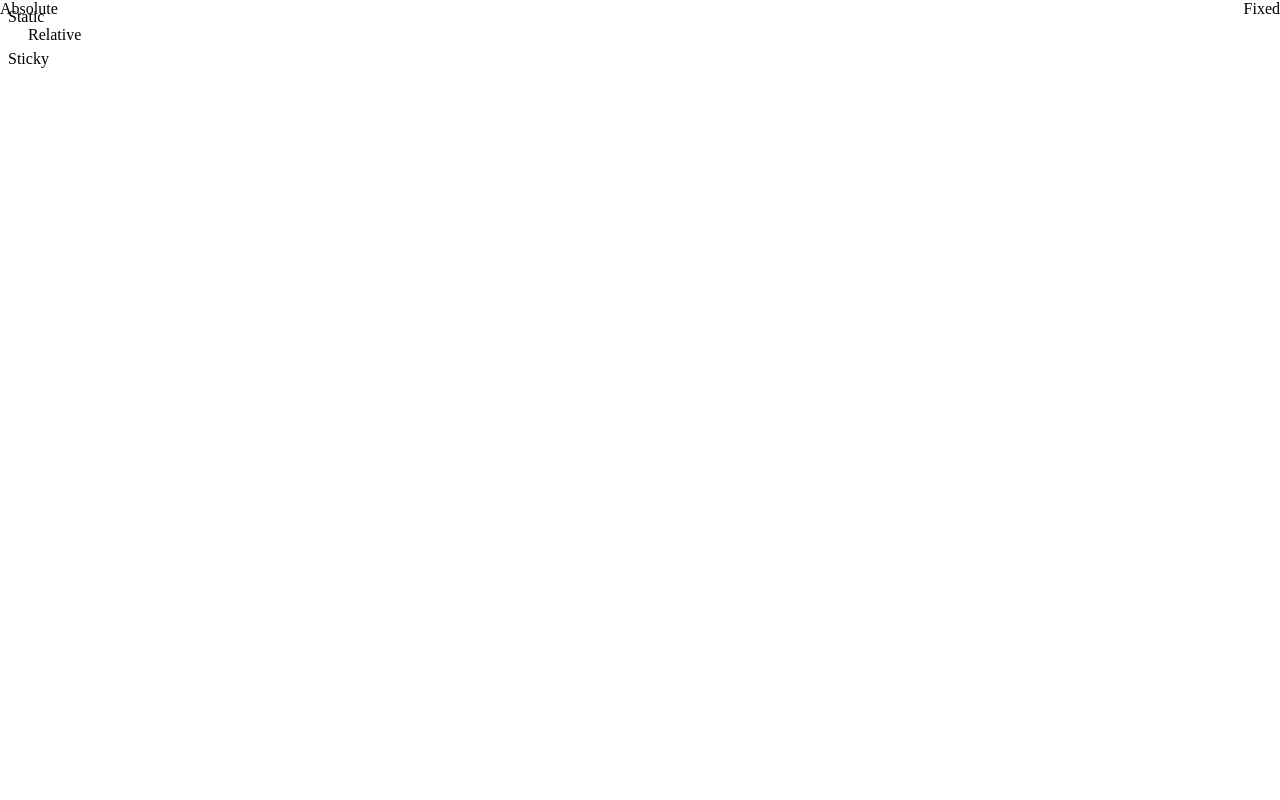
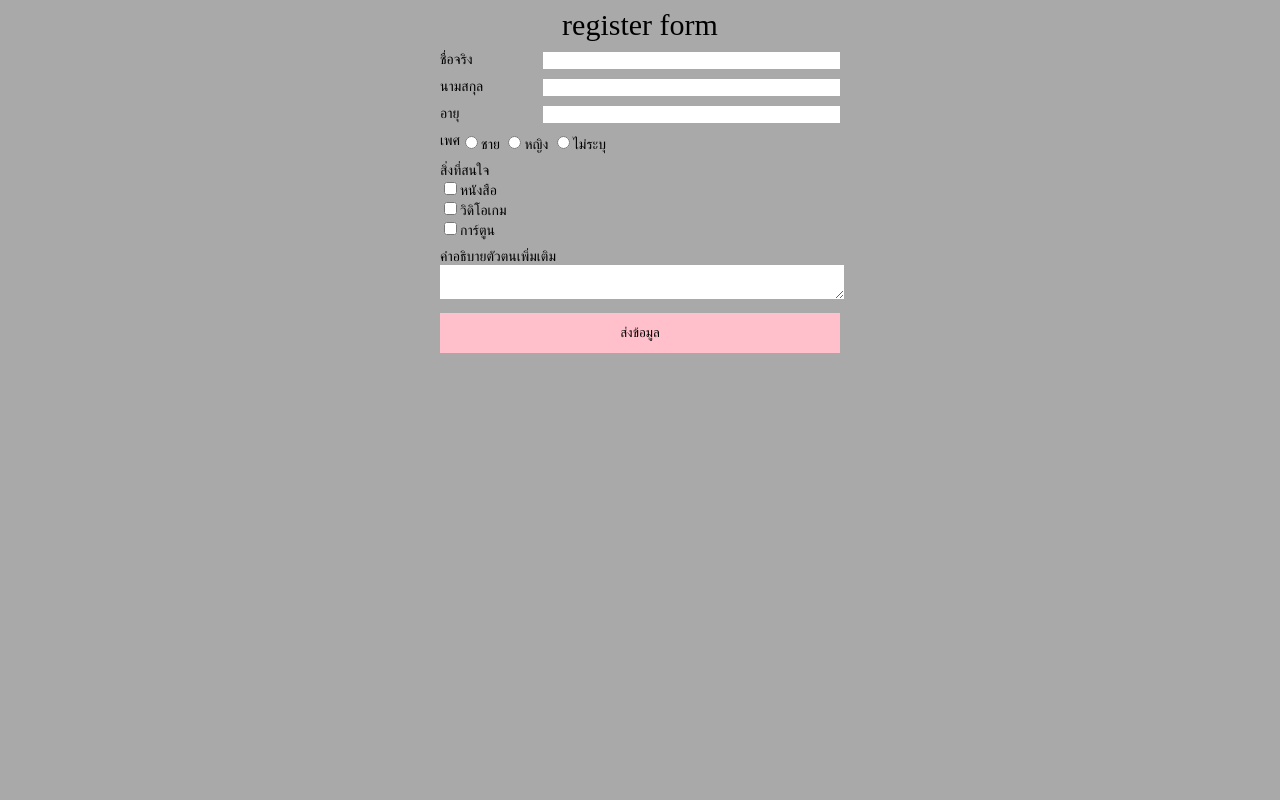
Before and after one commit to krittanon-pee/HTML-1, a plain HTML site: page workshop.html in a window 1280 px wide. Shown: the top 800 px of the page. Drawn offline with Linux system fonts and the light colour scheme; a web font is replaced by a local one.

Commit message:
Update workshop.html

```diff
--- a/workshop.html
+++ b/workshop.html
@@ -12,65 +12,58 @@
         src: url(./Kanit/Kanit-Regular.ttf);
     }
 
+    html{
+        font-size: 20px;
+    }
+
     body {
         font-family: 'Kanit';
+        font-size: 14px;
+        background-color: darkgrey;
     }
 
     #register{
-        font-size: 24px;
-        color: yellow;
-        font-weight: 800; /* ความเข้ม font */
-        padding-top: 10px; /* เว้นระยะห่างด้านบนของกรอบ */
-        padding-bottom: 10px; /* เว้นระยะห่างด้านล่างของกรอบ */
-        margin-top: 10px;  /* ระยะห่างของข้อความกรอบบน */
-        margin-bottom: 10px; /* ระยะห่างของข้อความกรอบล่าง */
-        background-color: grey;
-        border: 1px rosybrown solid;
-        padding-left: 20px; /* เว้นระยะห่างด้านซ้ายของกรอบ */
+        font-size: 2rem;
     }
-        /* .form คือ ขอบของกรอบช่องสี่เหลี่ยม */
-    .form{
-        border: 2px rosybrown solid;
+
+    .container{
+        width: 400px;
+        margin-left: auto;
+        margin-right: auto;
+    }
+
+    .header{
+        font-size: 30px;
+        text-align: center;
     }
 
     .header-form{
-        font-weight: 800;
+        width: 140px;
     }
 
-    .form{
-        display: block;
-    }
-
-    .gender{
+    .flex{
         display: flex;
     }
 
-    .container{
-        height: 1800px;
+    .form-input{
+        margin-bottom: 10px;
     }
 
-    .relative{
-        /*left right top bottom */
-        position: relative;
-        left: 20px;
+    input.form,textarea{
+        border: 1px;
+        width: 100%;
     }
 
-    .absolute{
-        position: absolute;
-        top: 0;
-        left: 0px;
-        right: 0;
+    .center{
+        text-align: center;
     }
 
-    .fixed{
-        position: fixed;
-        top: 0;
-        right: 0;
-    }
-
-    .sticky{
-        position: sticky;
-        top: 50px;
+    .button{
+        border: 0;
+        width: 100%;
+        height: 40px;
+        background-color: pink;
+        padding: 10px;
     }
 
 
@@ -78,35 +71,34 @@
 </head>
 <body>
 <!---ส่วนที่แสดงออกไปทางหน้าจอของ Browser -->
+<div class="box"></div>
+<!--3. form-->
 <div class="container">
-    <div class="static">Static</div>
-    <div class="relative">Relative</div>
-    <div class="absolute">Absolute</div>
-    <div class="fixed">Fixed</div>
-    <div class="sticky">Sticky</div>
-</div>
-<!--3. form-->
+    <div class="header form-input">
+        register form
+    </div>
 
-<div id="register">Register form</div>
-<span class="header-form">ชื่อจริง</span>
-<input class="form" type="number" min="0" max="100">
-<span class="header-form">นามสกุล</span>
-<input class="form" type="text"> <br>
-<span class="header-form">อายุ</span>
-<input class="form" type="number" min="0" max="100">
-<div>
-    เพศ
+    <div class="flex form-input">
+    <div class="header-form">ชื่อจริง</div>
+        <input class="form" type="text">
+    </div>
+    <div class="flex form-input">
+    <div class="header-form">นามสกุล</div>
+        <input class="form" type="text">
+    </div>
+    <div class="flex form-input">
+    <div class="header-form">อายุ</div>
+        <input class="form" type="number" min="0" max="100">
+    </div>
+<div class="flex gender form-input">
+    <div class="beader-form">เพศ</div>
     <div>
         <input name="gender" type="radio">ชาย
-    </div>
-    <div>
         <input name="gender" type="radio">หญิง
-    </div>
-    <div>
         <input name="gender" type="radio">ไม่ระบุ
- </div>
 </div>
-<div>
+</div>
+<div class="form-input">
     สิ่งที่สนใจ
     <div>
         <input name="interest" type="checkbox">หนังสือ
@@ -118,12 +110,15 @@
         <input name="interest" type="checkbox">การ์ตูน
     </div>
 </div>
-    <div>
+    <div class="form-input">
         คำอธิบายตัวตนเพิ่มเติม
-        <br>
+        <div>
         <textarea></textarea>
-    </div>
-    <button>ส่งข้อมูล</button>
+        </div>
+    </div class="center">
+    <button class="button">ส่งข้อมูล</button>
+</div>
+
 
 </body>
 </html>
```
